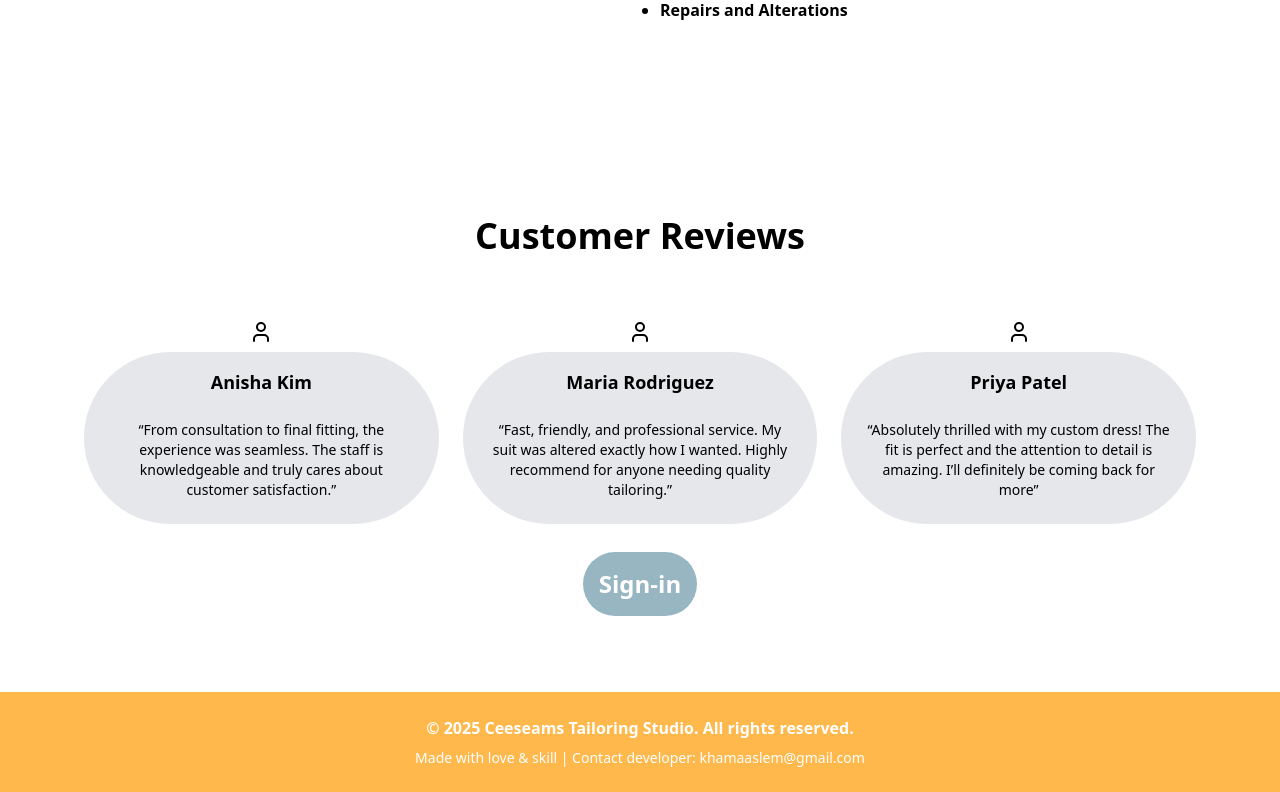
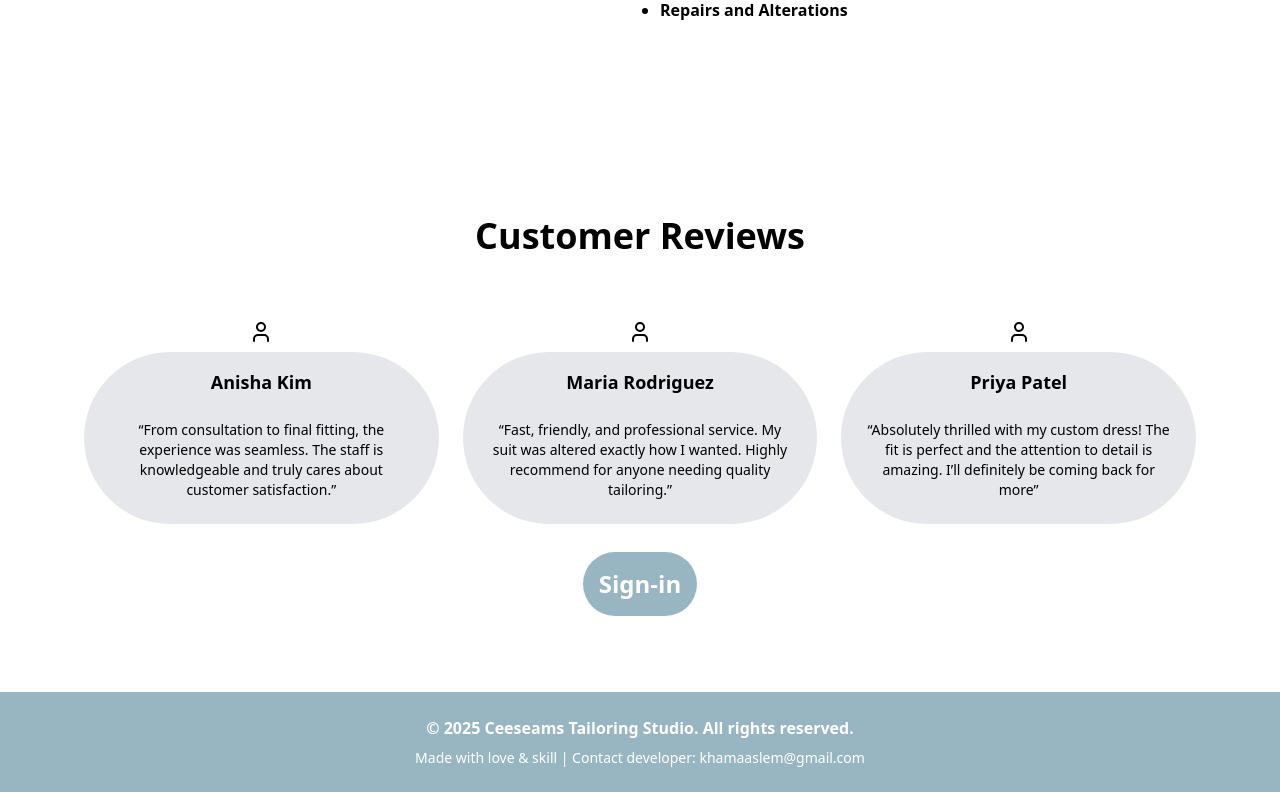
Before and after one commit to Maega-k/landing, a React (Vite) app in the folder landing/: page / in a window 1280 px wide. Shown: the part 688-1480 px from the top of the page. Built offline with nearby package versions, Linux system fonts and the light colour scheme.

Commit message:
Update footer.jsx

```diff
--- a/landing/src/footer.jsx
+++ b/landing/src/footer.jsx
@@ -3,7 +3,7 @@ import React from "react";
 function Footer(){
     return(
         <>
-         <footer className="bg-orange text-white py-6 mt-12">
+         <footer className="bg-bluee text-white py-6 mt-12">
       <div className="container mx-auto text-center">
         <p className="font-semibold">&copy; {new Date().getFullYear()} Ceeseams Tailoring Studio. All rights reserved.</p>
         <p className="text-sm mt-2">
```
